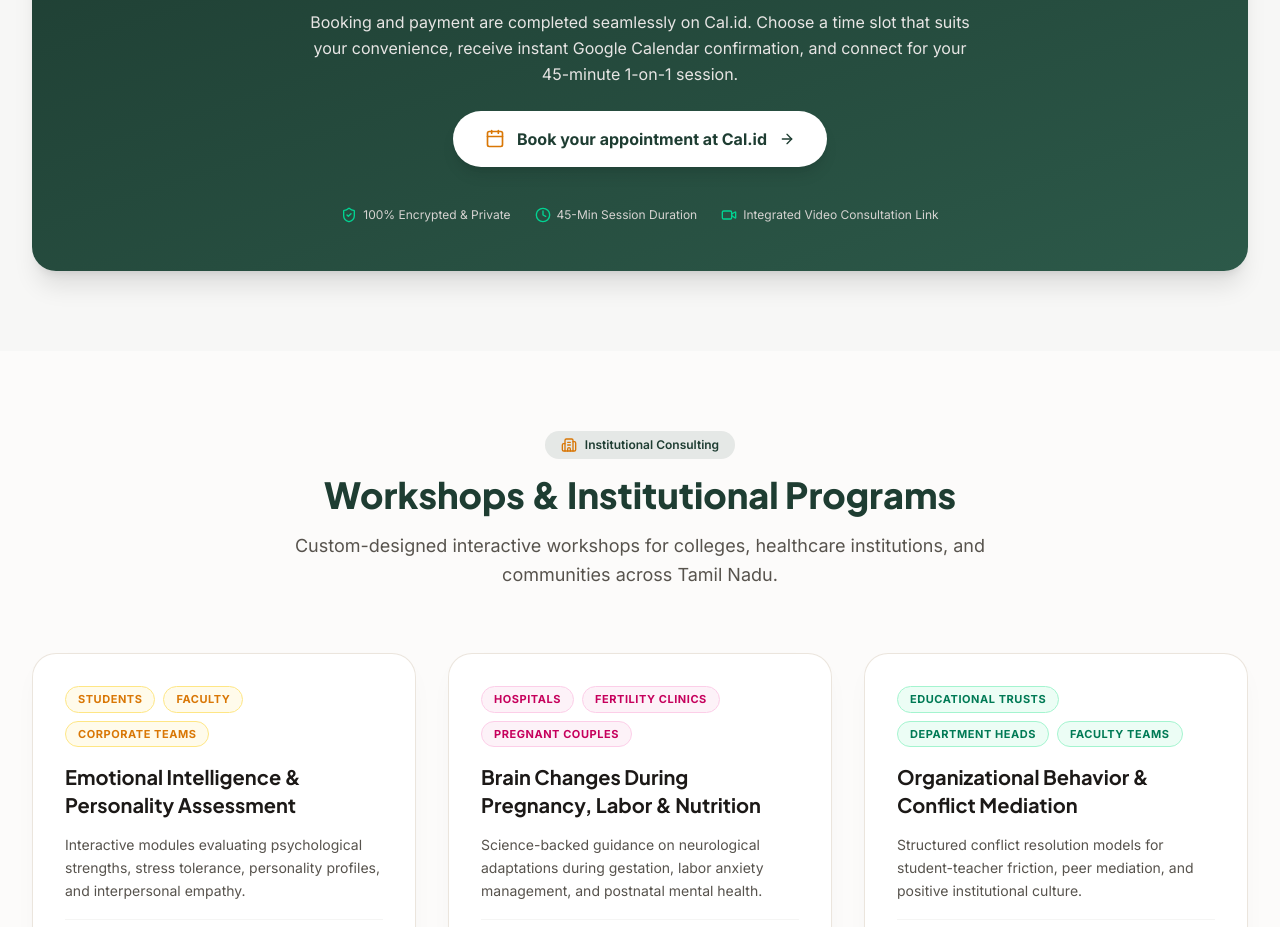
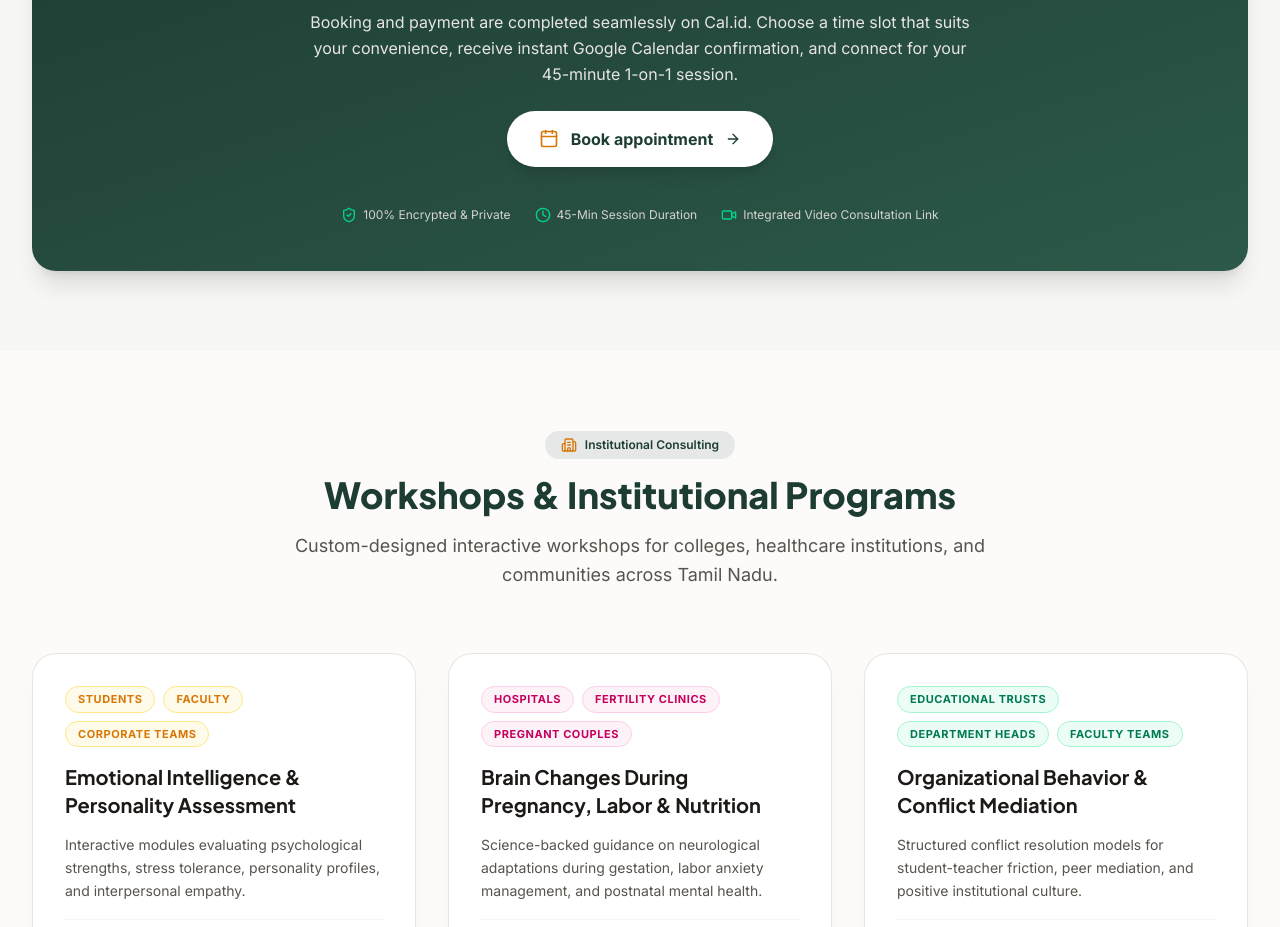
Before and after one commit to rthernika/rthernika.github.io, a Next.js app: page / in a window 1280 px wide. Shown: the part 4361-5288 px from the top of the page. Built offline with nearby package versions, Linux system fonts and the light colour scheme.

Commit message:
refactor: shorten appointment booking button label text

```diff
--- a/src/components/CounsellingBooking.tsx
+++ b/src/components/CounsellingBooking.tsx
@@ -122,7 +122,7 @@ export default function CounsellingBooking() {
               className="inline-flex items-center gap-3 bg-white text-[#1e3d32] hover:bg-amber-50 text-base font-bold px-8 py-4 rounded-full shadow-lg hover:shadow-xl transition-all transform hover:-translate-y-0.5"
             >
               <Calendar className="w-5 h-5 text-[#d97706]" />
-              <span>Book your appointment at Cal.id</span>
+              <span>Book appointment</span>
               <ArrowRight className="w-4 h-4 text-[#1e3d32]" />
             </a>
           </div>
```
